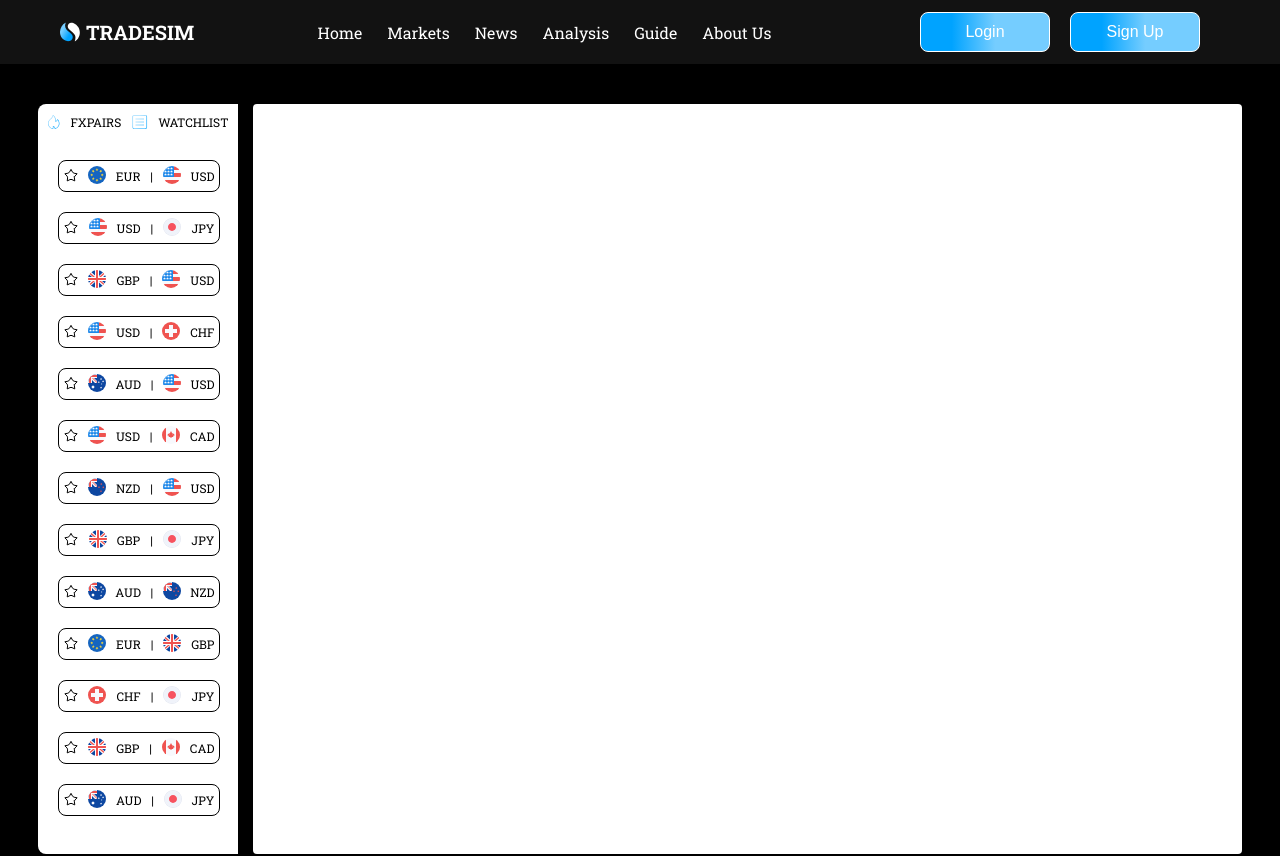
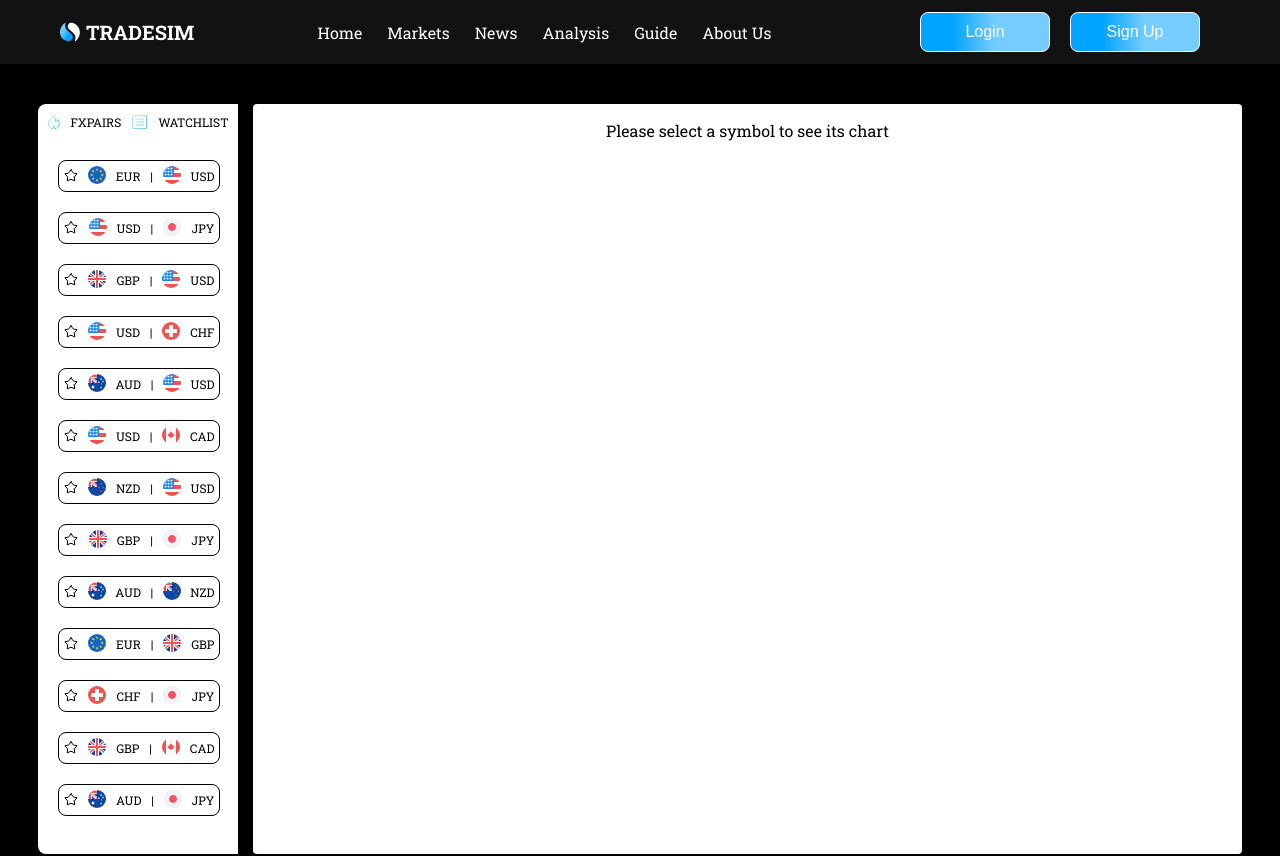
Before and after one commit to calebmutisya/TradeSim, a React (Create React App) app in the folder client/: page /markets in a window 1280 px wide. Shown: the top 856 px of the page. Built offline with nearby package versions, Linux system fonts and the light colour scheme.

Commit message:
Added message

```diff
--- a/client/src/css/Markets.css
+++ b/client/src/css/Markets.css
@@ -63,3 +63,7 @@
     border-radius: 4px;
     overflow: hidden;
 }
+.instructions{
+    color: black;
+    text-align: center;
+}
--- a/client/src/pages/Markets.js
+++ b/client/src/pages/Markets.js
@@ -37,7 +37,11 @@ export default function Markets() {
           </div>
         </div>
         <div className='chart'>
-        {selectedSymbol && <TradingViewWidget key={selectedSymbol} symbol={selectedSymbol} />}
+          {selectedSymbol ? (
+              <TradingViewWidget key={selectedSymbol} symbol={selectedSymbol} />
+            ) : (
+              <p className='instructions'>Please select a symbol to see its chart</p>
+          )}
         </div>
       </div>
       <div>
```
